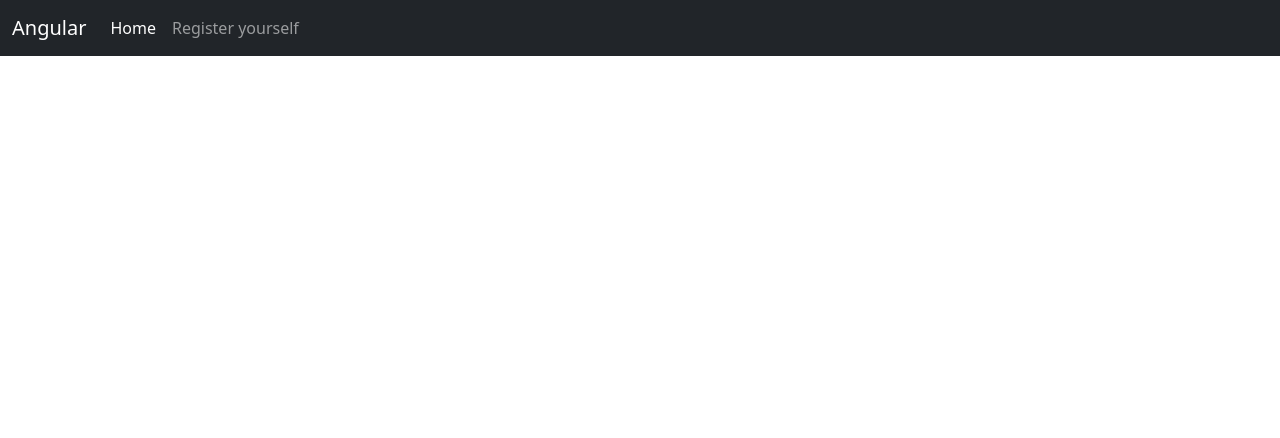
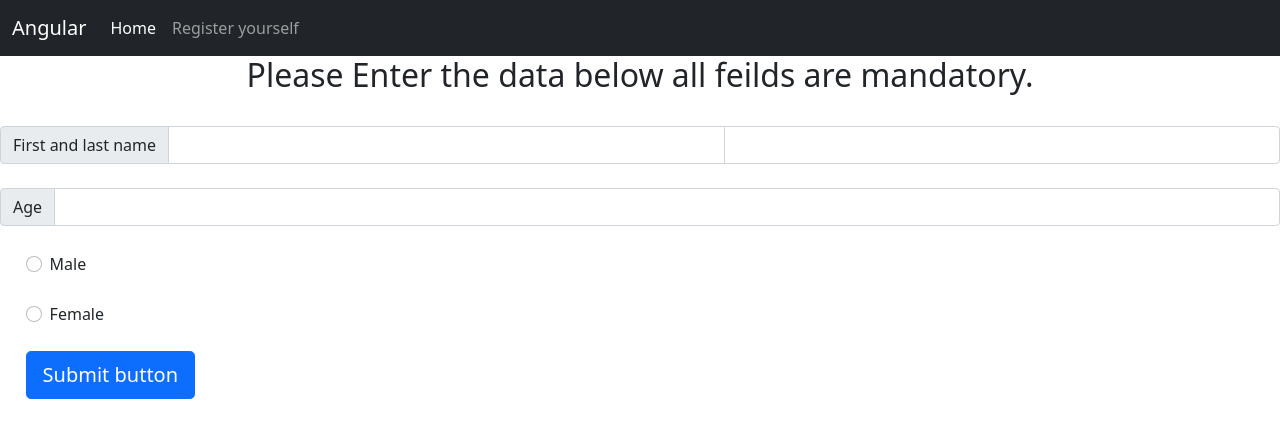
Before and after one commit to IIHT-Spring/Angular_ctc, an Angular app: page /form in a window 1280 px wide. Shown: the top 438 px of the page. Built offline with nearby package versions, Linux system fonts and the light colour scheme.

Commit message:
added uuser form and created teh form and added routing

```diff
--- a/src/app/app-routing.module.ts
+++ b/src/app/app-routing.module.ts
@@ -1,8 +1,10 @@
 import { NgModule } from '@angular/core';
 import { RouterModule, Routes } from '@angular/router';
+import { UserformComponent } from './userform/userform.component';
 
 
 const routes: Routes = [
+  {path:"form", component:UserformComponent}
 ];
 
 @NgModule({
--- a/src/app/app.component.html
+++ b/src/app/app.component.html
@@ -1 +1,2 @@
 <app-navbar></app-navbar>
+<router-outlet></router-outlet>
--- a/src/app/navbar/navbar.component.html
+++ b/src/app/navbar/navbar.component.html
@@ -10,7 +10,7 @@
             <a class="nav-link active" aria-current="page" href="#">Home</a>
           </li>
           <li class="nav-item">
-            <a class="nav-link" href="#">Register yourself</a>
+            <a routerLink="form" class="nav-link" href="#">Register yourself</a>
           </li>
 
         </ul>
--- /dev/null
+++ b/src/app/userform/userform.component.html
@@ -0,0 +1,41 @@
+<h2 style="text-align: center">{{ heading }}</h2>
+
+<br/>
+<div class="input-group">
+  <span class="input-group-text">First and last name</span>
+  <input type="text" aria-label="First name" class="form-control" />
+  <input type="text" aria-label="Last name" class="form-control" />
+</div>
+<br>
+<div class="input-group mb-3">
+  <span class="input-group-text" id="inputGroup-sizing-default">Age</span>
+  <input
+    type="text"
+    class="form-control"
+    aria-label="Sizing example input"
+    aria-describedby="inputGroup-sizing-default"
+  />
+</div>
+
+<div style="margin: 2%;" class="form-check">
+  <input
+    class="form-check-input"
+    type="radio"
+    name="flexRadioDefault"
+    id="flexRadioDefault1"
+  />
+  <label class="form-check-label" for="flexRadioDefault1"> Male </label>
+</div>
+<div style="margin: 2%;" class="form-check">
+<input
+  class="form-check-input"
+  type="radio"
+  name="flexRadioDefault"
+  id="flexRadioDefault1"
+/>
+<label class="form-check-label" for="flexRadioDefault1"> Female </label>
+</div>
+
+<div style="margin: 2%;">
+    <button  type="button" class="btn btn-primary btn-lg">Submit button</button>
+</div>
--- /dev/null
+++ b/src/app/userform/userform.component.ts
@@ -0,0 +1,15 @@
+import { Component, OnInit } from '@angular/core';
+
+@Component({
+  selector: 'app-userform',
+  templateUrl: './userform.component.html',
+  styleUrls: ['./userform.component.css']
+})
+export class UserformComponent implements OnInit {
+  heading = "Please Enter the data below all feilds are mandatory."
+  constructor() { }
+
+  ngOnInit(): void {
+  }
+
+}
```
Also changed, not shown: src/app/app.module.ts (+6 -2 lines), src/app/userform/userform.component.css (added), 1 other file (tests, documents, lock files or other folders).
